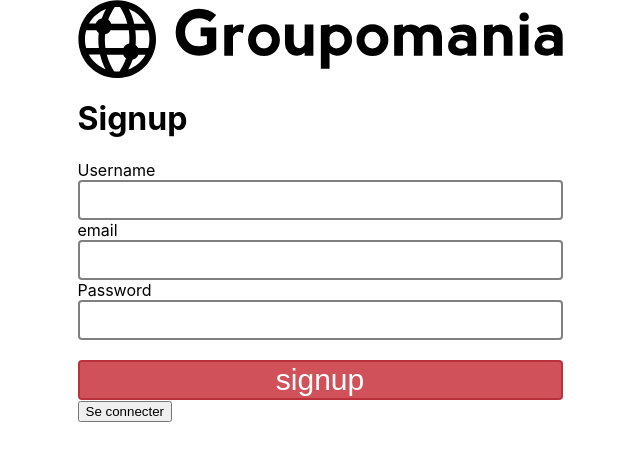
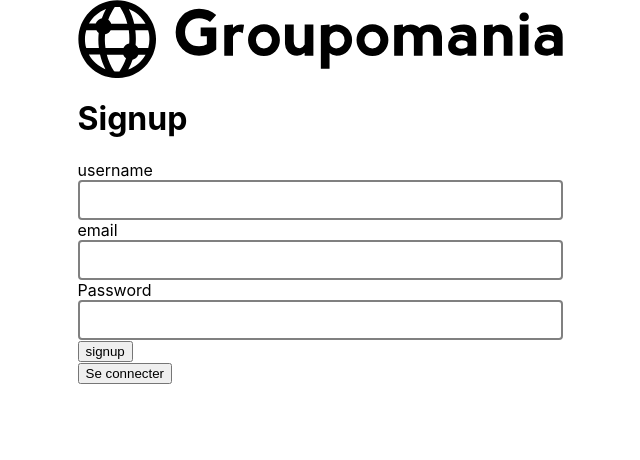
Before and after one commit to NASRINE-H/P7_reseau_social_entreprise, a React (Create React App) app in the folder frontend/groupomania/: page / in a window 1280 px wide. Both pictures are taken after a click on the button "S'inscrire". Shown: the top 460 px of the page, without its empty margins (280-920 px from the left). Built offline with nearby package versions, Linux system fonts and the light colour scheme.

Commit message:
faire le lien vers la page Home et faire localstorage

```diff
--- a/frontend/groupomania/src/App.js
+++ b/frontend/groupomania/src/App.js
@@ -1,19 +1,21 @@
-import React from "react";
-import { BrowserRouter, Routes, Route } from "react-router-dom";
-import Login from "./pages/Login";
-import Signup from "./pages/Signup";
-import './styles/index.css'
-import './App.css'
+import React from 'react';
+import { BrowserRouter, Routes, Route } from 'react-router-dom';
+import Login from './pages/Login';
+import Signup from './pages/Signup';
+import Home from './pages/Home';
+import './styles/index.css';
+import './App.css';
 
 const App = () => {
       return (
             <div className="content">
-    <BrowserRouter >
+                  <BrowserRouter>
                         <Routes>
                               <Route path="/" element={<Login />} />
 
                               {/*path = "*" fonctionne si jamais l'url ne corespond a rien */}
                               <Route path="*" element={<Login />} />
+                              <Route path="/Home" element={<Home />} />
                         </Routes>
                   </BrowserRouter>
             </div>
--- a/frontend/groupomania/src/components/loginSignup/LoginForm.js
+++ b/frontend/groupomania/src/components/loginSignup/LoginForm.js
@@ -1,18 +1,23 @@
 import React, { useState } from 'react';
+import { useNavigate } from 'react-router-dom';
 
 const LoginForm = () => {
       const [mode, setMode] = useState('login');
+      let navigate = useNavigate();
       const activeSignup = () => {
             setMode('signup');
       };
       const activeLogin = () => {
             setMode('login');
       };
-      const login = () => {
+
+      const login = (e) => {
+            e.preventDefault();
             let user = {
                   email: document.getElementById('login-email').value,
                   password: document.getElementById('login-pass').value,
             };
+
             fetch('http://localhost:3000/api/auth/login', {
                   method: 'POST',
                   headers: {
@@ -20,12 +25,50 @@ const LoginForm = () => {
                   },
                   body: JSON.stringify(user),
             })
-                  .then((response) => response.json())
-                  .then((data) => console.log('request succes:', data))
+                  .then((response) => {
+                        console.log('Response:', response);
+                        return response.json();
+                  })
+
+                  .then((data) => {
+                        console.log('request succes, Response:', data);
+                        localStorage.setItem('user', JSON.stringify(data));
+                        navigate('/Home', { replace: true });
+                  })
+
                   .catch((error) => {
                         console.log('request failed:', error);
                   });
       };
+
+      const signup = (e) => {
+            e.preventDefault();
+            let user = {
+                  email: document.getElementById('signup-email').value,
+                  password: document.getElementById('signup-pass').value,
+                  username: document.getElementById('signup-username').value,
+            };
+            fetch('http://localhost:3000/api/auth/signup', {
+                  method: 'POST',
+                  headers: {
+                        'Content-Type': 'application/json',
+                  },
+                  body: JSON.stringify(user),
+            })
+                  .then((response) => {
+                        console.log('Response:', response);
+                        return response.json();
+                  })
+
+                  .then((data) => {
+                        console.log('request succes, Response:', data);
+                  })
+
+                  .catch((error) => {
+                        console.log('request failed:', error);
+                  });
+      };
+
       return (
             <div className="login-page">
                   {mode === 'login' && (
@@ -67,8 +110,9 @@ const LoginForm = () => {
                               <div className="Signupform">
                                     <form>
                                           <div className="input-container">
-                                                <label>Username </label>
+                                                <label>username </label>
                                                 <input
+                                                      id="signup-username"
                                                       type="text"
                                                       name="uname"
                                                       required
@@ -77,6 +121,7 @@ const LoginForm = () => {
                                           <div className="input-container">
                                                 <label>email </label>
                                                 <input
+                                                      id="signup-email"
                                                       type="text"
                                                       name="email"
                                                       required
@@ -85,16 +130,16 @@ const LoginForm = () => {
                                           <div className="input-container">
                                                 <label>Password </label>
                                                 <input
+                                                      id="signup-pass"
                                                       type="password"
                                                       name="pass"
                                                       required
                                                 />
                                           </div>
                                           <div className="button-container">
-                                                <input
-                                                      type="submit"
-                                                      value={'signup'}
-                                                />
+                                                <button onClick={signup}>
+                                                      signup
+                                                </button>
                                           </div>
                                     </form>
                               </div>
--- /dev/null
+++ b/frontend/groupomania/src/pages/Home.js
@@ -0,0 +1,22 @@
+import React, { useEffect } from 'react';
+
+const Home = () => {
+      useEffect(() => {
+            let user = JSON.parse(localStorage.getItem('user'));
+            fetch('http://localhost:3000/api/post', {
+                  headers: {
+                        Authorization: 'bearer ' + user.token,
+                  },
+            })
+                  .then((response) => {
+                        console.log('Response:', response);
+                        return response.json();
+                  })
+                  .then((data) => {
+                        console.log('request succes, Response:', data);
+                  });
+      }, []);
+      return <div></div>;
+};
+
+export default Home;
```
Lines whose indentation alone changed are shown as unchanged.
